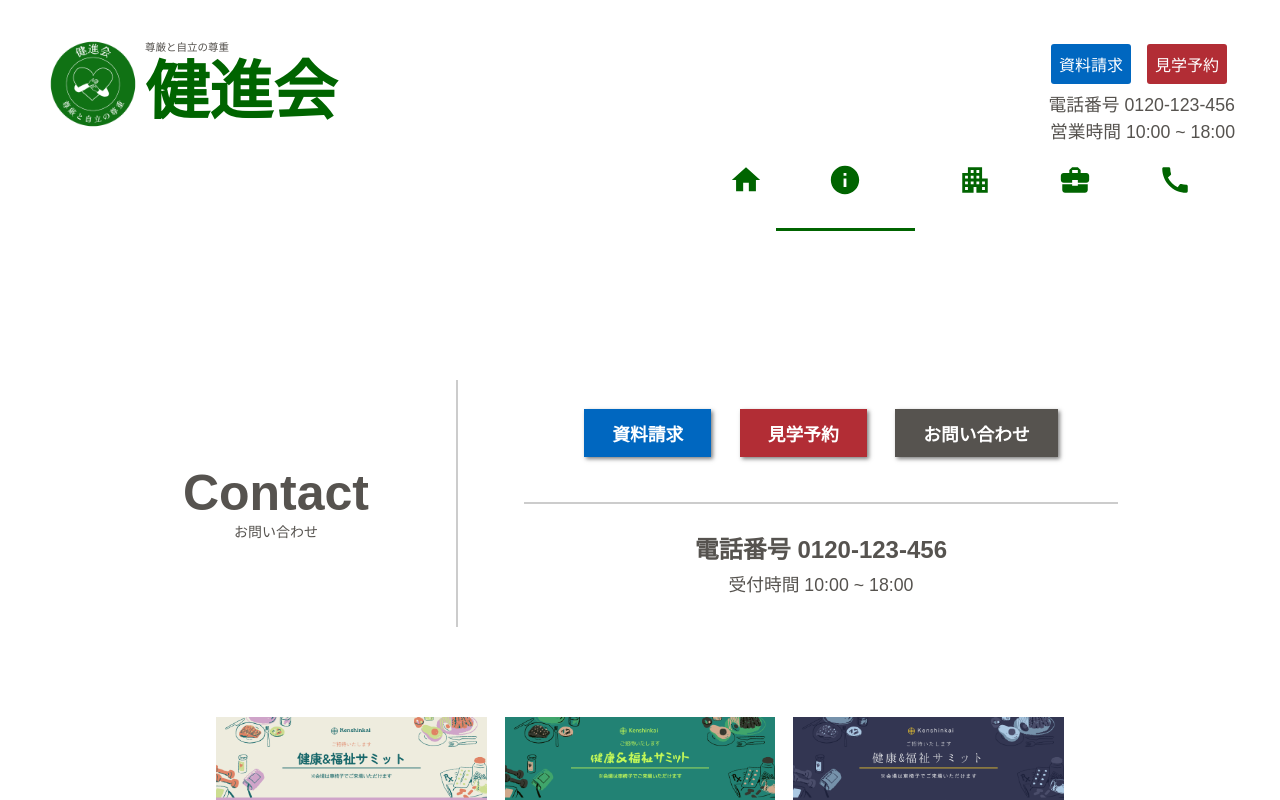
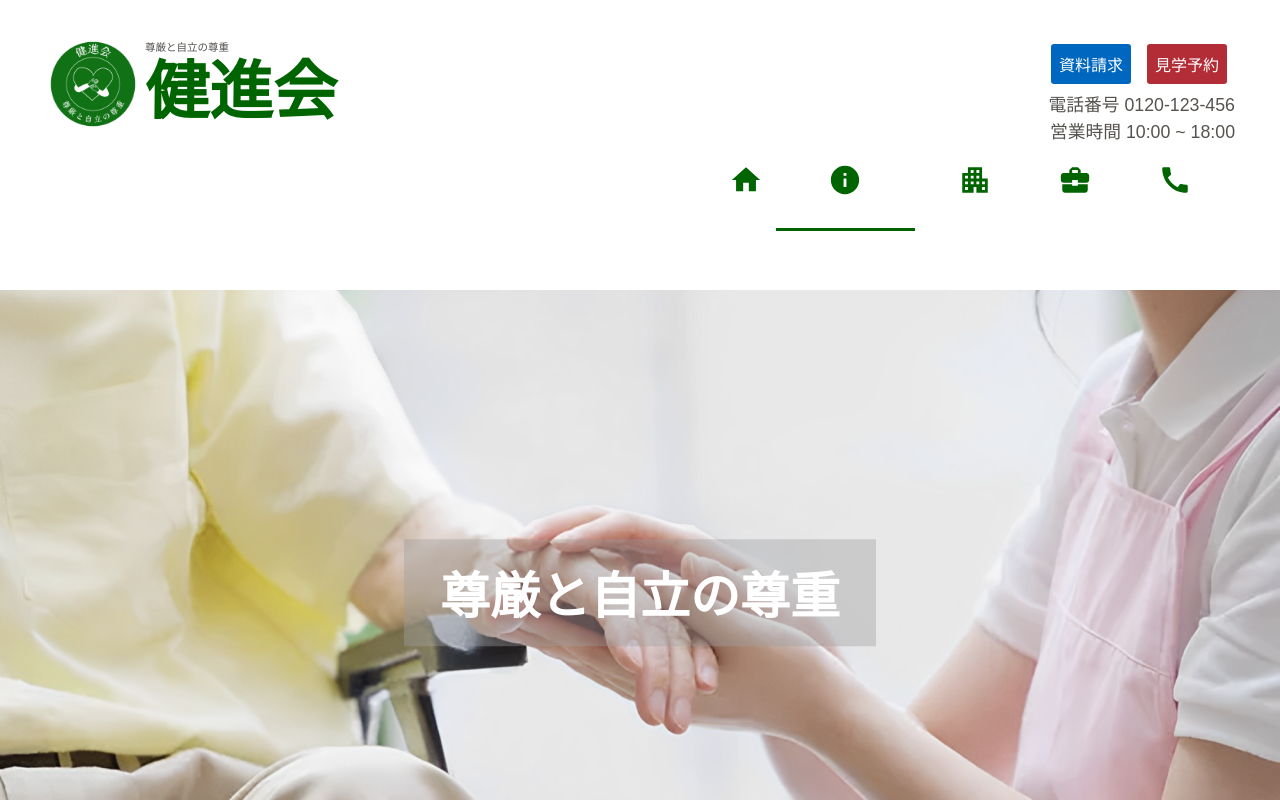
Before and after one commit to kakuta0915/care-facility-website, a React (Create React App) app: page / in a window 1280 px wide. Shown: the top 800 px of the page. Built offline with nearby package versions, Linux system fonts and the light colour scheme.

Commit message:
Heroコンポーネント作成

```diff
--- /dev/null
+++ b/src/components/layouts/hero/hero.module.css
@@ -0,0 +1,33 @@
+.hero {
+  width: 100vw;
+  height: auto;
+  position: relative;
+}
+
+.hero img {
+  width: 100vw;
+  height: auto;
+  object-fit: contain;
+}
+
+.hero h2 {
+  max-width: 80%;
+  color: var(--white);
+  font-size: var(--heading2);
+  background: rgba(157, 157, 157, 0.4);
+  padding: var(--space16-18px) var(--space24-36px);
+  text-align: center;
+  position: absolute;
+  top: 50%;
+  left: 50%;
+  transform: translate(-50%, -50%);
+  white-space: nowrap;
+}
+
+@media (min-width: 768px) {
+  .hero img {
+    width: 100vw;
+    height: 600px;
+    object-fit: cover;
+  }
+}
--- /dev/null
+++ b/src/components/layouts/hero/hero.tsx
@@ -0,0 +1,18 @@
+import React from "react";
+import styles from "./hero.module.css";
+
+interface HeroProps {
+  title: string;
+  imageSrc: string;
+}
+
+const Hero: React.FC<HeroProps> = ({ title, imageSrc }) => {
+  return (
+    <section className={styles.hero}>
+      <img src={imageSrc} alt="" />
+      <h2 className={styles.pageTitle}>{title}</h2>
+    </section>
+  );
+};
+
+export default Hero;
--- a/src/globalStyle.module.css
+++ b/src/globalStyle.module.css
@@ -16,7 +16,7 @@
   --font28-34px: clamp(1.75rem, 1.614rem + 0.68vw, 2.125rem); /* 28-34px */
   --logo: clamp(2rem, 0.909rem + 5.45vw, 5rem); /* 32-80px (ロゴ) */
   --heading1: clamp(2rem, 1.273rem + 3.64vw, 4rem); /* 32-64px*/
-  --heading2: clamp(1.5rem, 0.909rem + 2.95vw, 3.125rem); /* 24-50px*/
+  --heading2: clamp(1.125rem, -1.875rem + 6.25vw, 3.75rem); /* 18-60px*/
 
   /* 余白 */
   --space8-12px: clamp(0.5rem, 0.409rem + 0.45vw, 0.75rem); /* 8-12px */
--- a/src/home/page.tsx
+++ b/src/home/page.tsx
@@ -1,16 +1,19 @@
 import React from "react";
 import Header from "../components/layouts/header/header";
+import Hero from "../components/layouts/hero/hero";
 import Container from "../components/layouts/container/container";
 import Contact from "../components/layouts/contact/contact";
 import Advertisement from "../components/advertisement/advertisement";
 import Footer from "../components/layouts/footer/footer";
 import globalStyles from "@/src/globalStyle.module.css";
 import styles from "./page.module.css";
+import img1 from "@/src/images/image-1.jpg";
 
 function Home() {
   return (
-    <div className={globalStyles.styles}>
+    <div className={`${styles.topPage} ${globalStyles.styles}`}>
       <Header />
+      <Hero imageSrc={img1} title="尊厳と自立の尊重" />
       <Container>
         <Contact />
         <Advertisement />
```
Also changed, not shown: src/images/image-1.jpg (added).
